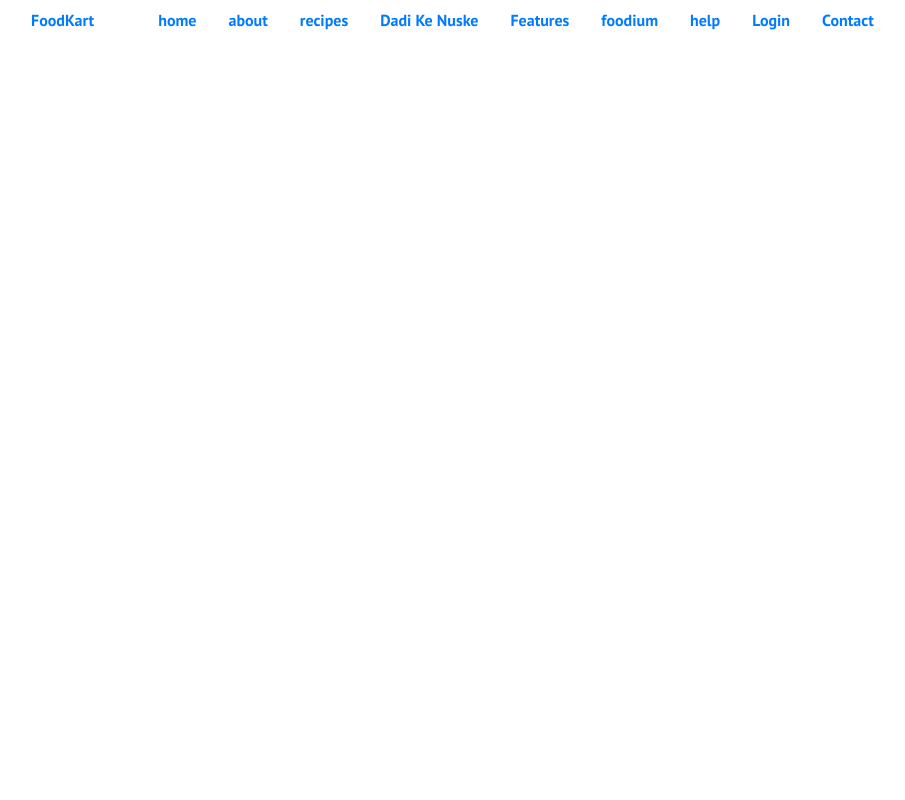
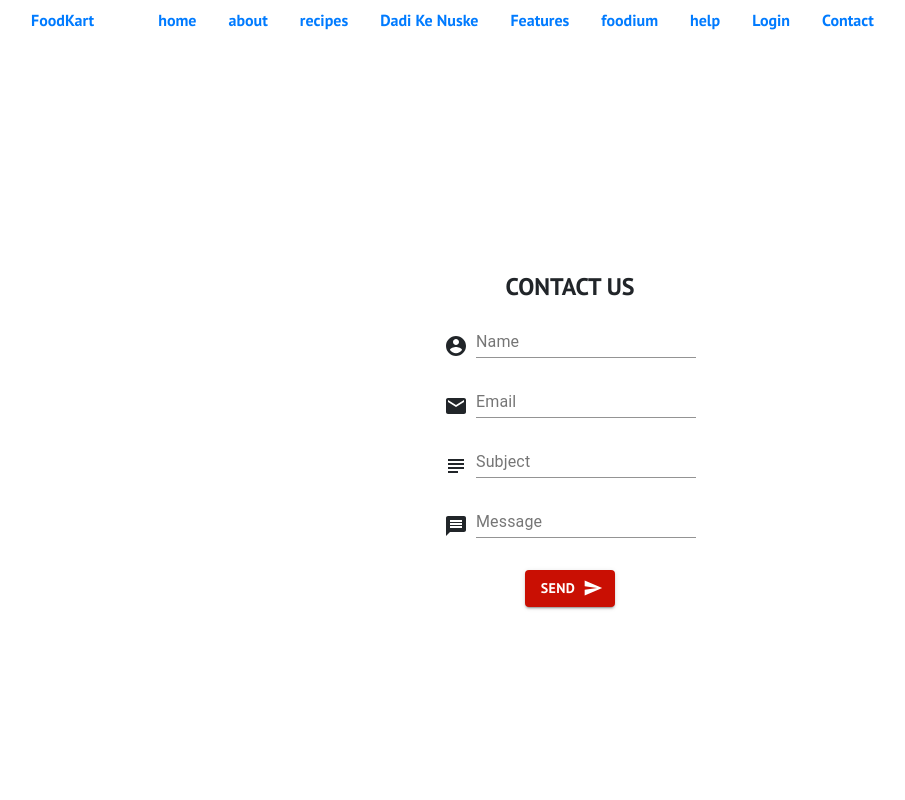
Before and after one commit to joyrel-vaz/foodieverse, a React (Create React App) app: page /contact in a window 1280 px wide. Shown: the top 800 px of the page, without its empty margins (70-975 px from the left). Built offline with nearby package versions, Linux system fonts and the light colour scheme; no server answers.

Commit message:
Contact Page Form Created

```diff
--- a/src/Components/App.js
+++ b/src/Components/App.js
@@ -29,6 +29,7 @@ import LoginError from './LoginError'
 import RecipeFullPage from './RecipeFullPage'
 import MyFavorites from './MyFavorites';
 import Foodium from './Foodium'
+import ContactUs from './ContactUs'
 
 function App() {
 
@@ -63,6 +64,7 @@ function App() {
               <PrivateRoute path="/mealPlanner" component={MealPlanner}/>
               <Route path='/recipefull' component={RecipeFullPage}/>
               <Route path='/foodium' component={Foodium}/>
+              <Route path='/contact' component={ContactUs}/>
               <PrivateRoute path='/favorites' component={MyFavorites}/>
             </Switch>
           </AuthProvider>
--- /dev/null
+++ b/src/Components/ContactUs.js
@@ -0,0 +1,89 @@
+import React from 'react';
+import { makeStyles, withStyles } from '@material-ui/core/styles';
+import TextField from '@material-ui/core/TextField';
+import Grid from '@material-ui/core/Grid';
+import AccountCircle from '@material-ui/icons/AccountCircle';
+import { Container} from 'react-bootstrap';
+import Button from '@material-ui/core/Button';
+import SendIcon from '@material-ui/icons/Send';
+import EmailIcon from '@material-ui/icons/Email';
+import SubjectIcon from '@material-ui/icons/Subject';
+import MessageIcon from '@material-ui/icons/Message';
+
+const useStyles = makeStyles((theme) => ({
+  margin: {
+    margin: theme.spacing(1),
+  },
+}));
+
+const ColorButton = withStyles((theme) => ({
+    root: {
+      color: theme.palette.getContrastText('#C90F03'),
+      backgroundColor: '#C90F03',
+      '&:hover': {
+        backgroundColor: '#C90F03',
+        boxShadow:'3px 3px 3px #AAA',
+      },
+    },
+  }))(Button);
+
+export default function ContactUs() {
+  const classes = useStyles();
+
+  return ( <>
+    <Container className="d-flex align-items-center justify-content-center" style={{minHeight:"60vh", padding:'0 0 0 0'}}
+    >
+    <center>
+          <h4>CONTACT US</h4>
+        <div className={classes.margin}>
+            <Grid container spacing={1} alignItems="flex-end">
+            <Grid item>
+                <AccountCircle />
+            </Grid>
+            <Grid item>
+                <TextField id="input-with-icon-grid" label="Name" />
+            </Grid>
+            </Grid>
+        </div>
+        <div className={classes.margin}>
+            <Grid container spacing={1} alignItems="flex-end">
+            <Grid item>
+                <EmailIcon />
+            </Grid>
+            <Grid item>
+                <TextField id="input-with-icon-grid" label="Email" />
+            </Grid>
+            </Grid>
+        </div>
+        <div className={classes.margin}>
+            <Grid container spacing={1} alignItems="flex-end">
+            <Grid item>
+                <SubjectIcon />
+            </Grid>
+            <Grid item>
+                <TextField id="input-with-icon-grid" label="Subject" />
+            </Grid>
+            </Grid>
+        </div>
+        <div className={classes.margin}>
+            <Grid container spacing={1} alignItems="flex-end">
+            <Grid item>
+                <MessageIcon />
+            </Grid>
+            <Grid item>
+                <TextField id="input-with-icon-grid" label="Message" />
+            </Grid>
+            </Grid>
+        </div>
+        <br/>
+        <ColorButton
+        variant="contained"
+        endIcon={<SendIcon></SendIcon>}
+      >
+        Send
+      </ColorButton>
+    </center>
+    </Container>
+    </>
+  );
+}
```
